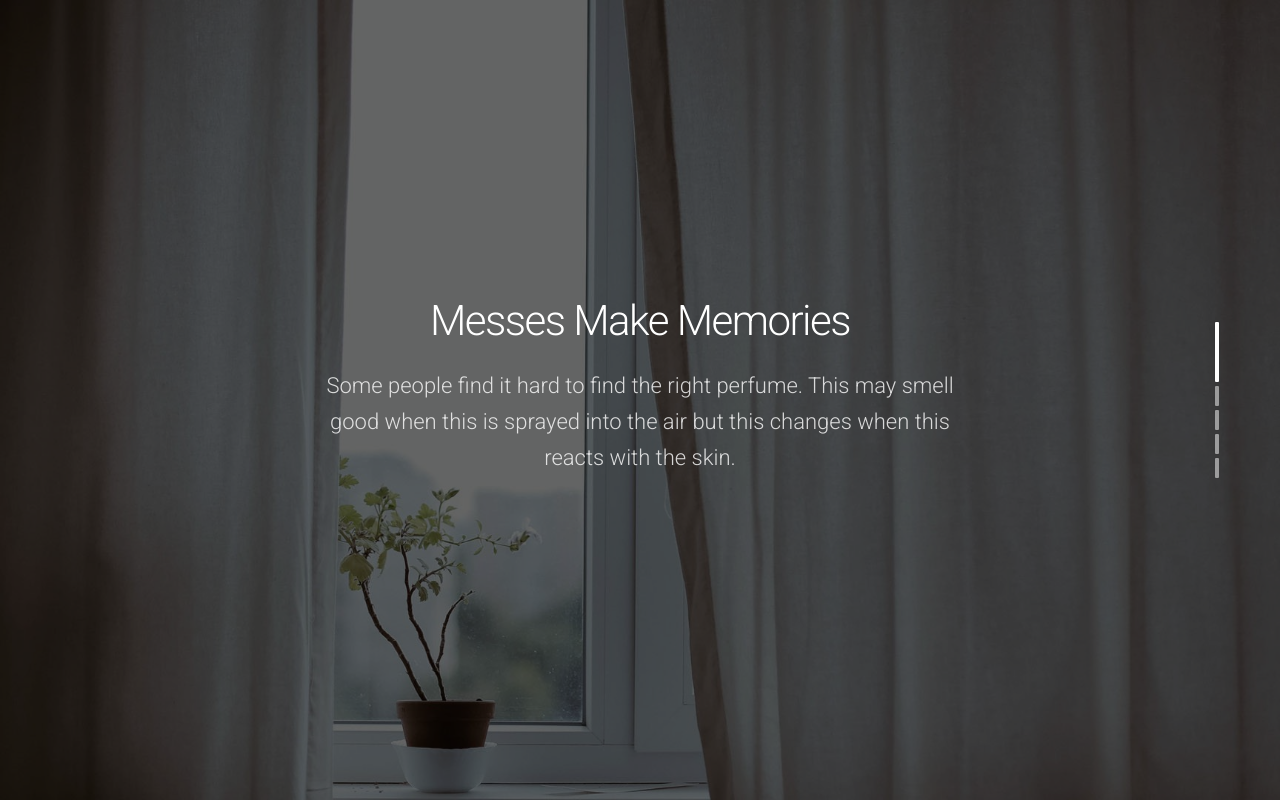
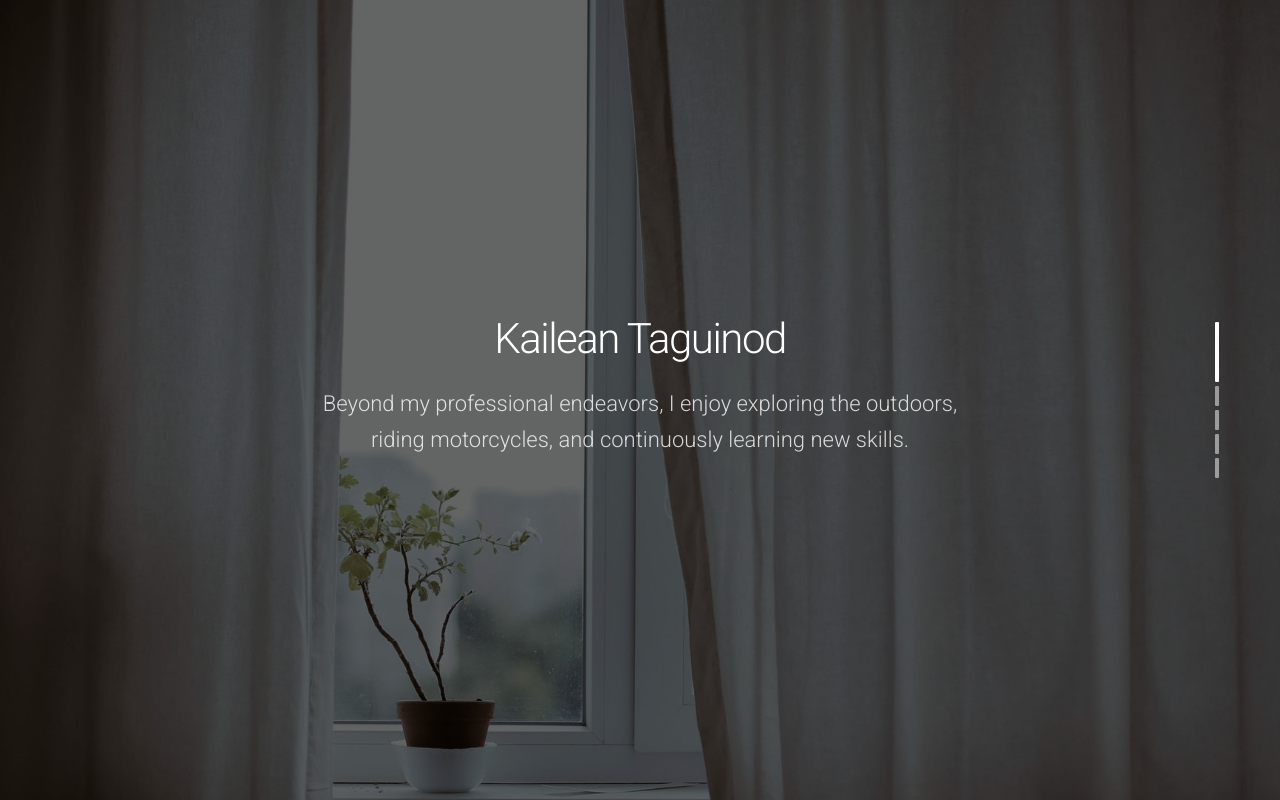
Before and after one commit to kaileant/PersonalWebsite, a plain HTML site: page index.html in a window 1280 px wide. Drawn offline with nearby package versions, Linux system fonts and the light colour scheme.

Commit message:
Add files via upload

```diff
--- a/index.html
+++ b/index.html
@@ -117,8 +117,8 @@
       <div class="wrap">
 
         <div class="fix-7-12">
-          <h1 class="ae-1">Messes Make Memories</h1>
-          <p class="ae-2"><span class="opacity-8">Some people find it hard to find the right perfume. This may smell good when this is sprayed into the air but this changes when this reacts with the skin.</span></p>
+          <h1 class="ae-1">Kailean Taguinod</h1>
+          <p class="ae-2"><span class="opacity-8">Beyond my professional endeavors, I enjoy exploring the outdoors, riding motorcycles, and continuously learning new skills. </span></p>
         </div>
 
       </div>
```
